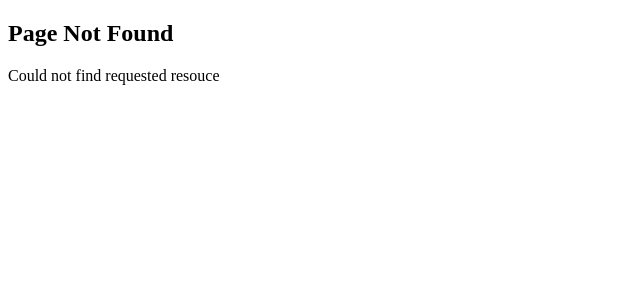
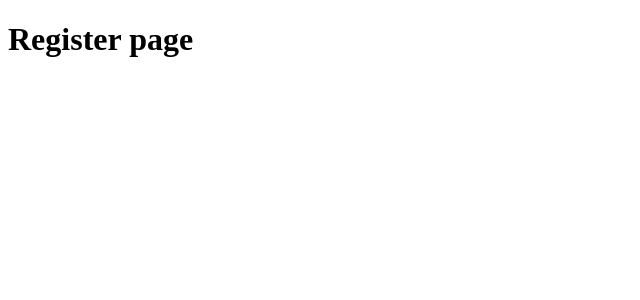
Before and after one commit to gatitoAtomico/Next14, a Next.js app: page /register in a window 1280 px wide. Before the commit this address had no page. Shown: the top 300 px of the page, without its empty margins (0-640 px from the left). Built offline with nearby package versions, Linux system fonts and the light colour scheme.

Commit message:
Route Groups

```diff
--- /dev/null
+++ b/app/(auth)/login/page.tsx
@@ -0,0 +1,3 @@
+export default function About() {
+  return <h1>Login page</h1>;
+}
--- /dev/null
+++ b/app/(auth)/register/page.tsx
@@ -0,0 +1,3 @@
+export default function About() {
+  return <h1>Register page</h1>;
+}
```
